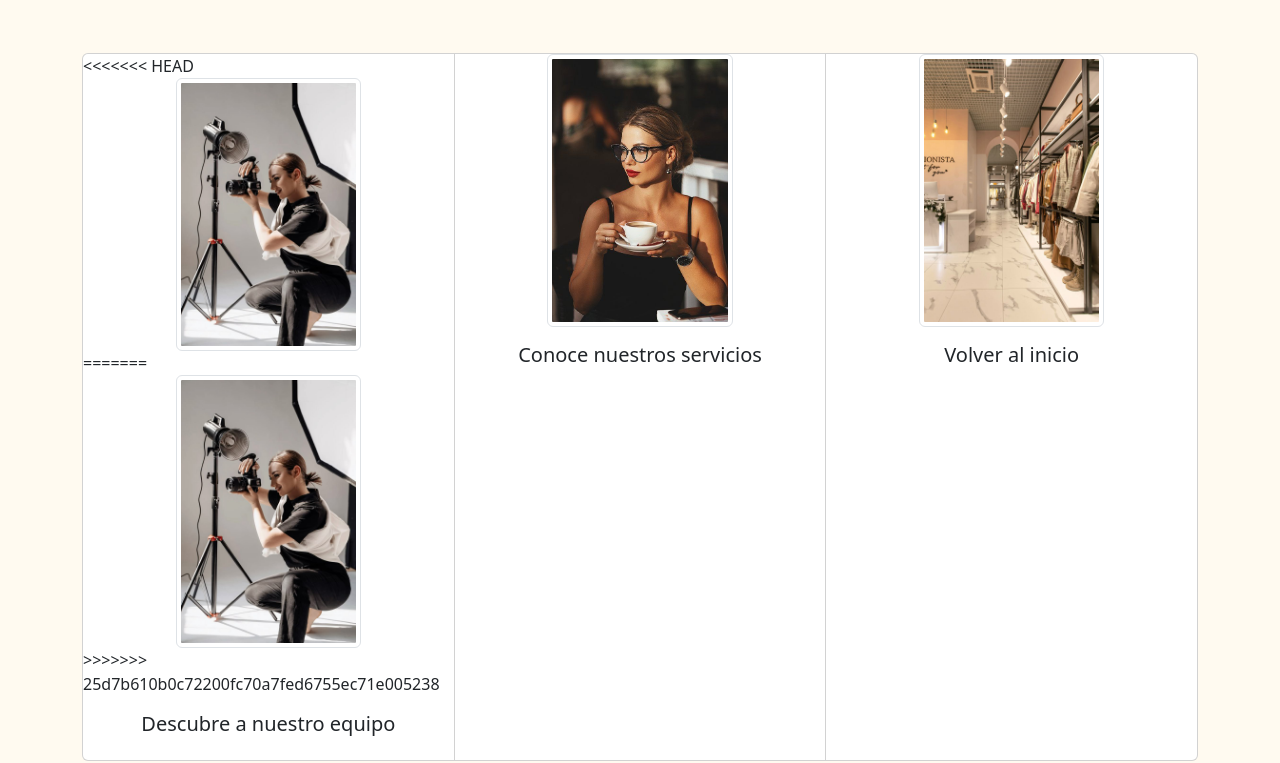
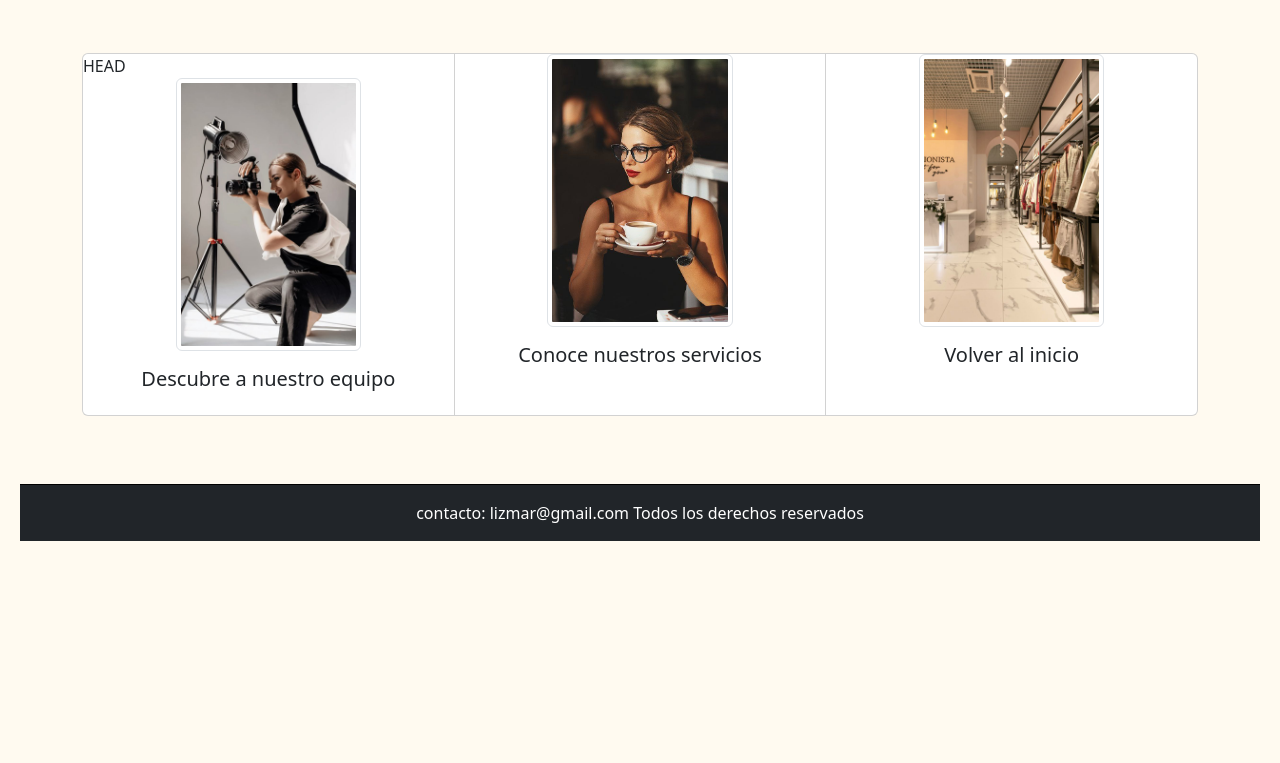
Before and after one commit to MicaGonzalez8/TiendaLizmar, a plain HTML site: page pages/acercadenosotros.html in a window 1280 px wide. Shown: the part 679-1442 px from the top of the page. After the commit the page ends 1240 px from the top, so only its background shows below. Drawn offline with nearby package versions, Linux system fonts and the light colour scheme.

Commit message:
acercadenosotros

```diff
--- a/pages/acercadenosotros.html
+++ b/pages/acercadenosotros.html
@@ -71,11 +71,9 @@
     <section class="container mt-5 pt-2">
         <div class="card-group">
             <div class="card">
-<<<<<<< HEAD
+HEAD
     <img src="../assets/img/fotogra.jpg" class="img-thumbnail" alt="cards1">
-=======
-    <img src="../assets/img/Фотосессия фотографа, фотосессия для фотографа, съемка.jpg" class="img-thumbnail" alt="cards1">
->>>>>>> 25d7b610b0c72200fc70a7fed6755ec71e005238
+
     <div class="card-body">
         <h5 class="text-center"> Descubre a nuestro equipo</h5>
     </div>
```
